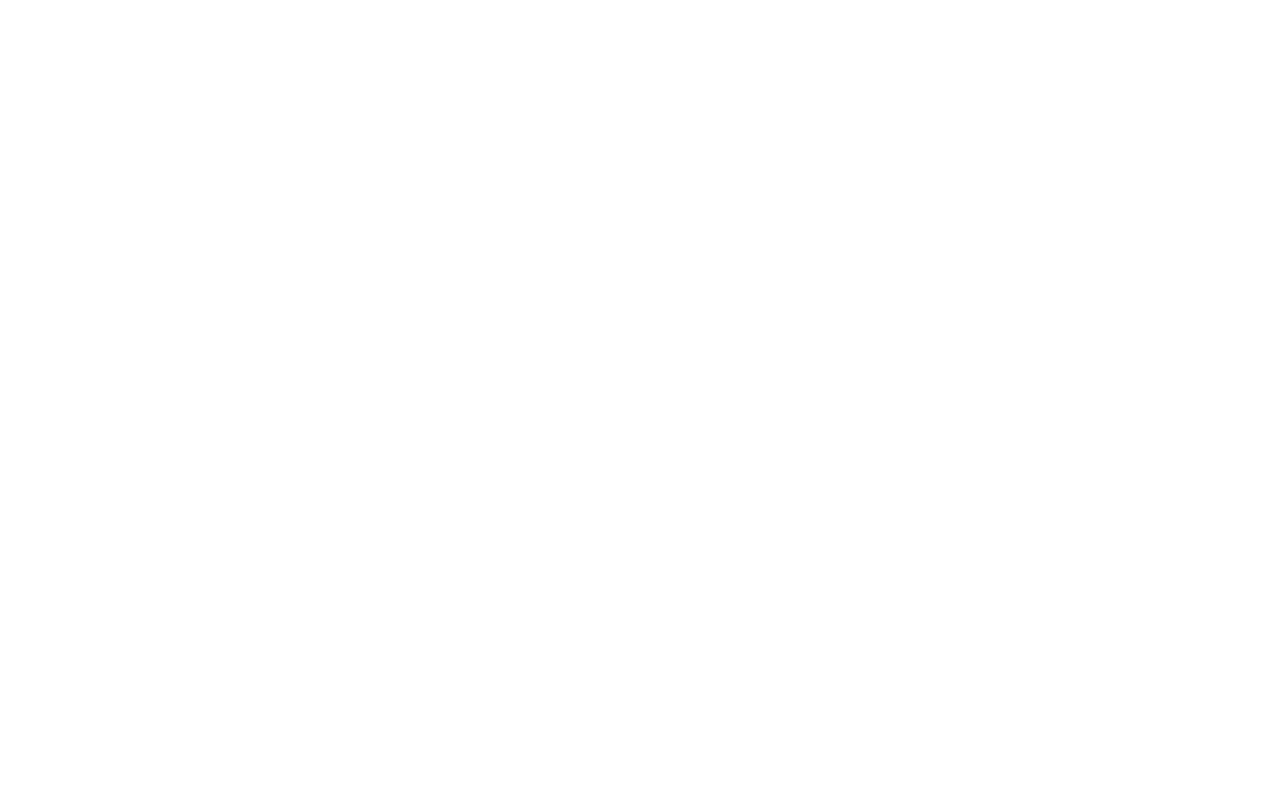
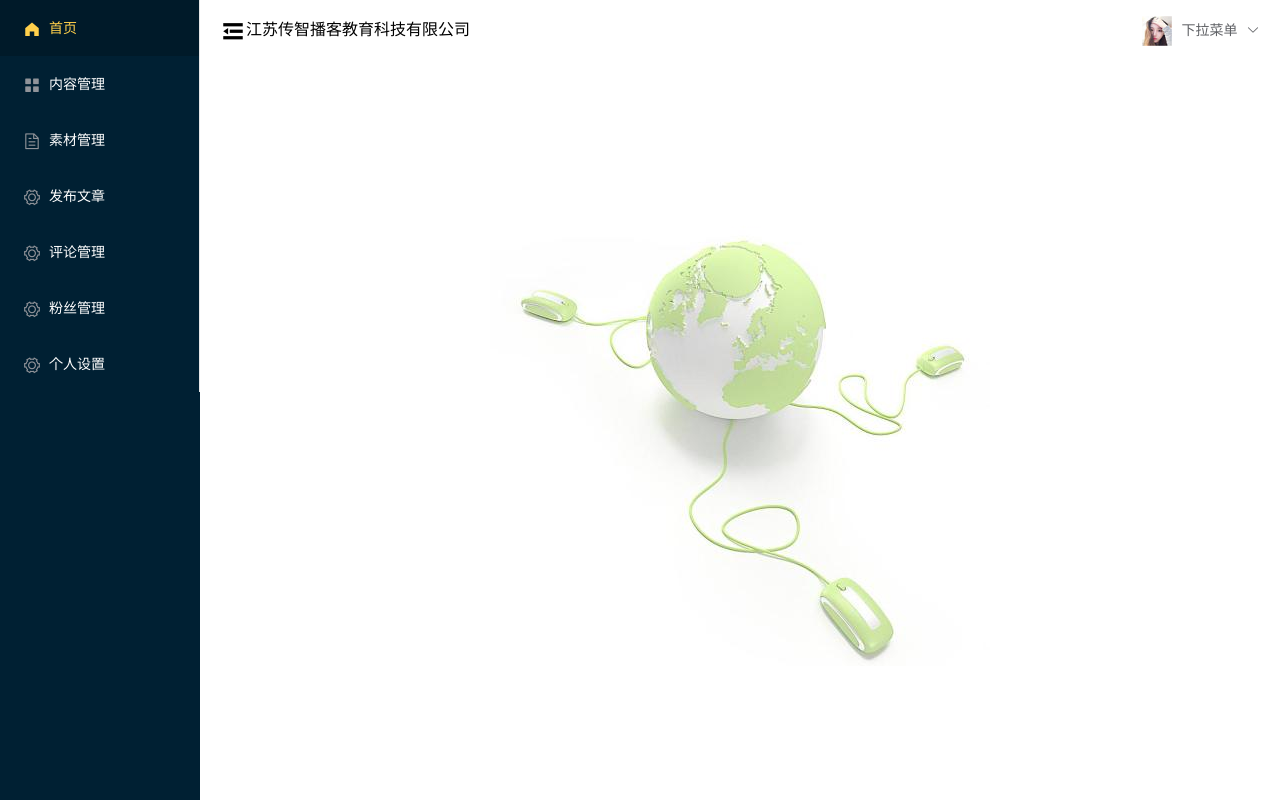
Before and after one commit to yangxinpeng-itcast/hmtt73, a Vue app: page /#/ in a window 1280 px wide. Built offline with nearby package versions, Linux system fonts and the light colour scheme.

Commit message:
首页完成

```diff
--- a/src/views/home/index.vue
+++ b/src/views/home/index.vue
@@ -1,13 +1,119 @@
 <template>
-    <div class="box"></div>
+  <el-container class="listContainer">
+    <el-aside :width="isout?'200px':'64px'" class="list">
+      <el-menu
+        default-active="1"
+        background-color="#002033"
+        text-color="#fff"
+        active-text-color="#ffd04b"
+        :collapse='!isout'
+        :collapse-transition='false'
+      >
+        <el-menu-item index="1">
+          <i class="el-icon-s-home"></i>
+          <span slot="title">首页</span>
+        </el-menu-item>
+        <el-menu-item index="2">
+          <i class="el-icon-menu"></i>
+          <span slot="title">内容管理</span>
+        </el-menu-item>
+        <el-menu-item index="3">
+          <i class="el-icon-document"></i>
+          <span slot="title">素材管理</span>
+        </el-menu-item>
+        <el-menu-item index="4">
+          <i class="el-icon-setting"></i>
+          <span slot="title">发布文章</span>
+        </el-menu-item>
+        <el-menu-item index="5">
+          <i class="el-icon-setting"></i>
+          <span slot="title">评论管理</span>
+        </el-menu-item>
+        <el-menu-item index="6">
+          <i class="el-icon-setting"></i>
+          <span slot="title">粉丝管理</span>
+        </el-menu-item>
+        <el-menu-item index="7">
+          <i class="el-icon-setting"></i>
+          <span slot="title">个人设置</span>
+        </el-menu-item>
+      </el-menu>
+    </el-aside>
+    <el-container>
+      <el-header>
+        <span class="el-icon-s-fold" @click="tab()"></span>
+        <span>江苏传智播客教育科技有限公司</span>
+        <div class="right">
+          <img src="../../assets/images/avatar.jpg" />
+          <el-dropdown>
+            <span class="el-dropdown-link">
+              下拉菜单
+              <i class="el-icon-arrow-down el-icon--right"></i>
+            </span>
+            <el-dropdown-menu slot="dropdown">
+              <el-dropdown-item>黄金糕</el-dropdown-item>
+            </el-dropdown-menu>
+          </el-dropdown>
+        </div>
+      </el-header>
+      <el-main class="img">
+        <img src="../../assets/images/welcome.jpg" alt />
+      </el-main>
+    </el-container>
+  </el-container>
 </template>
 
 <script>
 export default {
-
-}
+  data() {
+    return {
+      isout: true
+    };
+  },
+  methods: {
+    tab() {
+      this.isout = !this.isout;
+    }
+  }
+};
 </script>
 
-<style>
-
+<style scoped lang="less">
+.listContainer {
+  width: 100%;
+  height: 100%;
+  position: absolute;
+  left: 0;
+  top: 0;
+  .list {
+    background: #002033;
+    width: 200px;
+  }
+  .el-header {
+    line-height: 60px;
+    .right {
+      float: right;
+      line-height: 60px;
+      img {
+        width: 30px;
+        height: 30px;
+        vertical-align: middle;
+        margin-right: 10px;
+      }
+    }
+    .el-icon-s-fold {
+      font-size: 26px;
+      vertical-align: middle;
+    }
+  }
+  .img {
+    position: relative;
+    img {
+      position: absolute;
+      top: 50%;
+      left: 50%;
+      transform: translate(-50%, -50%);
+    }
+  }
+}
 </style>
```
